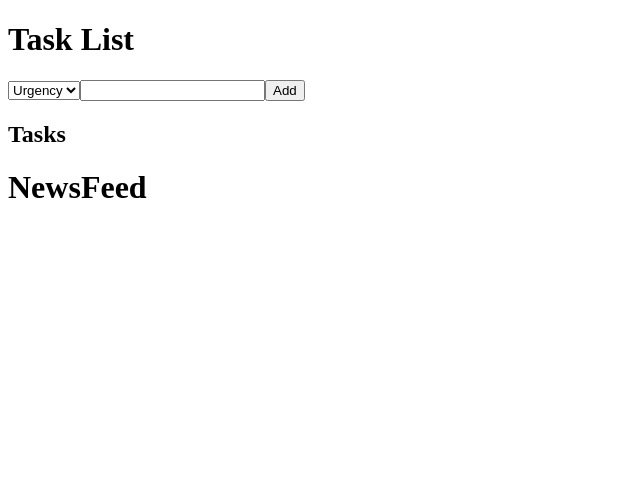
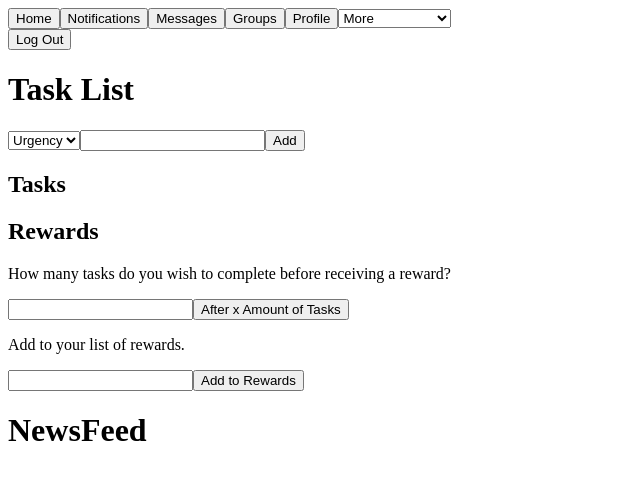
Before and after one commit to maidaxabdi/Task-List-Centered-Social-Media-Site, a Flask app: template Templates/mainfeed.html in a window 1280 px wide. Shown: the top 480 px of the page, without its empty margins (0-640 px from the left). Run offline with Flask 2, Linux system fonts and the light colour scheme; the template is opened without the code that fills it, so the values that code supplies are empty; some libraries are stand-ins or nearby versions.

Commit message:
Basic Functionality For Reward System Done

```diff
--- /dev/null
+++ b/Static/JS/settings.jsx
@@ -0,0 +1,30 @@
+// NO FUNCTIONALITY YET - IN PROGRESS
+
+function MainBar() {
+    // const [setting, setSetting] = React.useState("");
+    // function settingsInput()
+
+    // return
+    // }
+
+    //
+    return (
+        <React.Fragment>
+            <button> Home </button>
+            <button> Notifications </button>
+            <button> Messages </button>
+            <button> Groups </button>
+            <button> Profile </button>
+            <select>
+                <option defaultValue="home">More</option>
+                <option value="rewards">Rewards</option>
+                <option value="reminders">Reminders</option>
+                <option value="privacy">Privacy</option>
+                <option value="night mode">Night Mode</option>
+                <option value="delete account">Delete Account</option>
+            </select>
+        </React.Fragment>
+    )
+}
+
+ReactDOM.render(<MainBar />, document.getElementById('main'));
--- a/Static/JS/tasklist.jsx
+++ b/Static/JS/tasklist.jsx
@@ -1,3 +1,4 @@
+
 // OUTLINE FOR MAIN OUTPUT OF THE TASK
 function Task(props) {
     return (
@@ -51,7 +52,14 @@ function AddTheTask(props) {
  // IF USER COMPLETED TASK THEY CAN NOTIFY DATABASE SO WHEN THEIR LIST OF CURRENT TASKS PRINTS ON WEBSITE
  // THE USER WILL ONLY SEE CURRENTLY ACTIVE TASKS
 
+let tasksCompleted = 1;
+let amountSet;
+
  function TaskComplete(props) {
+    const [reward, setReward] = React.useState('');
+    const [amount, setAmount] = React.useState();
+    const [target, setTarget] = React.useState('begin');
+
     function deactivateTask() {
         fetch('/deactivate-task', {
             method: 'POST',
@@ -64,11 +72,39 @@ function AddTheTask(props) {
             const {completedTask} = jsonResponse;
             const {taskId: taskIdText, task: taskText, urgency: urgencyText, active: activeBoolean} = completedTask;
             props.endTask(taskIdText, taskText, urgencyText, activeBoolean);
+            tasksCompleted += 1;
         });
     });
     }
+
+    React.useEffect(() =>{
+        fetch('/random-reward')
+            .then(response => response.json())
+            .then(result => setReward(result.randomReward));
+    }, [target]);
+
+    React.useEffect(() =>{
+        let isMounted = true;
+        fetch('/amount')
+            .then(response => response.json())
+            .then(result => { if (isMounted) setAmount(result.tasksCompleted)});
+        return () => { isMounted = false };
+      }, []);
+
+    amountSet = amount;
+
+    function countCompleted() {
+        console.log(tasksCompleted)
+        console.log(amountSet)
+        if (tasksCompleted % amountSet == 0) {
+            setTarget('received');
+            alert(`Congratulations! You have earned: ${reward}`);
+        }
+    }
+
+
     return (
-        <button value={props.taskId} onClick={deactivateTask}>Check</button>
+        <button value={props.taskId} onClick={() => {{deactivateTask()}; {countCompleted()}}}>Check</button>
     );
  }
 
@@ -140,9 +176,9 @@ function AddTheTask(props) {
                 />
                 </div>
                 );
+
         }
-        }
-
+    }
     return (
         <React.Fragment>
             <AddTheTask addTask={addTask}/>
@@ -154,3 +190,68 @@ function AddTheTask(props) {
 
 
 ReactDOM.render(<TaskList />, document.getElementById('taskList'));
+
+function ListRewards() {
+    const [reward, setReward] = React.useState([])
+    const [amount, setAmount] = React.useState([])
+
+    function createReward() {
+        fetch('/create-reward', {
+            method: 'POST',
+            headers: {
+                'Content-Type': 'application/json',
+            },
+          body: JSON.stringify({reward}),
+        }).then(response => {
+        response.json().then(jsonResponse => {
+        let randomReward = jsonResponse.rewardEarned;
+        console.log(randomReward);
+        });
+    });
+    }
+    function createAmount() {
+        if (!isNaN(+`${amount}`)) {
+            fetch('/create-amount', {
+                method: 'POST',
+                headers: {
+                    'Content-Type': 'application/json',
+                },
+            body: JSON.stringify({amount}),
+            }).then(response => {
+            response.json().then(jsonResponse => {
+            amountSet = jsonResponse.amountWantedDone;
+            console.log(amountSet);
+            });
+            });
+            }
+        else {
+            alert('Invalid: Input Needs to be a Number')
+        }
+}
+    return (
+        <React.Fragment>
+            <h2> Rewards </h2>
+
+            <p> How many tasks do you wish to complete before receiving a reward? </p>
+            <label htmlFor="amountInput"></label>
+            <input
+                value={amount}
+                onChange={(event) => setAmount(event.target.value)}
+                id="amountInput"
+            ></input>
+            <button onClick={createAmount}> After x Amount of Tasks </button>
+
+            <p> Add to your list of rewards. </p>
+            <label htmlFor="rewardInput"></label>
+            <input
+                value={reward}
+                onChange={(event) => setReward(event.target.value)}
+                id="rewardInput"
+            ></input>
+            <button onClick={createReward}> Add to Rewards </button>
+        </React.Fragment>
+
+    );
+}
+
+ReactDOM.render(<ListRewards />, document.getElementById('rewardsForm'));
--- a/Templates/base.html
+++ b/Templates/base.html
@@ -13,10 +13,21 @@
           {{ msg }}
         </p>
       {% endfor %}
+      <div id="main"></div>
+      <form action="/log-out" method="POST">
+      <button submit="submit"> Log Out </button>
+      </form>
+      <h1> Task List </h1>
+      <div id="taskList"></div>
+
+      <div id="rewardsForm"></div>
         {% block body %}
         {% endblock %}
 
         {% block js %}
+        <script src="https://cdn.jsdelivr.net/npm/bootstrap@5.0.2/dist/js/bootstrap.bundle.min.js" integrity="sha384-MrcW6ZMFYlzcLA8Nl+NtUVF0sA7MsXsP1UyJoMp4YLEuNSfAP+JcXn/tWtIaxVXM" crossorigin="anonymous"></script>
+        <script src="/static/js/settings.jsx" type="text/jsx"></script>
+	      <script src="/static/js/tasklist.jsx" type="text/jsx"></script>
         {% endblock %}
     </body>
 </html>
--- a/Templates/mainfeed.html
+++ b/Templates/mainfeed.html
@@ -6,17 +6,9 @@
 
 
 
-<h1> Task List </h1>
-<div id="taskList"></div>
-
 <h1> NewsFeed</h1>
 
 
 
 
 {% endblock %}
-
-
-{% block js %}
-	<script src="/static/js/tasklist.jsx" type="text/jsx"></script>
-{% endblock %}
--- a/model.py
+++ b/model.py
@@ -28,6 +28,7 @@ class User(db.Model):
     password = db.Column(db.String(50), nullable = False)
     is_private = db.Column(db.Boolean)
     profile_picture = db.Column(db.String)
+    tasks_completed = db.Column(db.Integer)
     date_account_created = db.Column(db.DateTime)
 
     follows = db.relationship("User", secondary="following", primaryjoin=("User.user_id == Follow.user_id"), secondaryjoin=("User.user_id == Follow.follow_user_id"))
@@ -85,7 +86,6 @@ class Reward(db.Model):
                         primary_key=True)
     user_id = db.Column(db.Integer, db.ForeignKey("users.user_id"))
     reward = db.Column(db.String(140), nullable = False)
-    tasks_completed = db.Column(db.Integer, nullable = False)
 
     user_rewards = db.relationship("User", backref="rewards")
 
--- a/seed.py
+++ b/seed.py
@@ -35,8 +35,7 @@ for n in range(10):
     crud.create_task(user_id, task, urgency)
 
     reward = choice(choose_reward)
-    tasks_completed = randint(1, 100)
-    crud.create_reward(user_id, reward, tasks_completed)
+    crud.create_reward(user_id, reward)
 
     reminder = choice(reminder_choose)
     crud.create_reminder(user_id, reminder)
--- a/server.py
+++ b/server.py
@@ -52,11 +52,21 @@ def current_user():
 
     if user and user.password == password:
         session['current_user'] = user.email
-        return render_template ('mainfeed.html')
+        return redirect ('/home')
     elif user and user.password != password:
         flash('Password is incorrect! Please try again.')
     else:
         flash('User with that email does not exist. Please create an account.')
+    return redirect ('/')
+
+@app.route("/home")
+def visit_home():
+
+    return render_template ('mainfeed.html')
+
+@app.route("/log-out", methods=["POST"])
+def log_out():
+    session.pop('current_user')
 
     return redirect ('/')
 
@@ -116,6 +126,35 @@ def delete_task():
 
     return jsonify({"deletedTask" : task_deleted})
 
+@app.route("/create-reward",  methods=["POST"])
+def create_reward():
+    reward = request.get_json().get("reward")
+    user_id = crud.get_user_id(session['current_user'])
+    the_reward = crud.create_reward(user_id, reward)
+    createdReward = {
+        "reward": the_reward.reward,
+    }
+    return jsonify({"rewardCreated" : createdReward})
+
+@app.route("/random-reward")
+def random_reward():
+    user_id = crud.get_user_id(session['current_user'])
+    rewardEarned = crud.random_reward(user_id)
+    return jsonify({"randomReward" : rewardEarned})
+
+@app.route("/create-amount",  methods=["POST"])
+def create_amount():
+    amount = request.get_json().get("amount")
+    user_id = crud.get_user_id(session['current_user'])
+    crud.set_amount(user_id, amount)
+    return jsonify({"amountWantedDone" : amount})
+
+@app.route("/amount")
+def reward_when():
+    user_id = crud.get_user_id(session['current_user'])
+    number = crud.amount_reward(user_id)
+
+    return jsonify({"tasksCompleted" : number})
 
 if __name__ == "__main__":
     connect_to_db(app)
```
Also changed, not shown: Templates/homepage.html (+5 -5 lines), crud.py (+33 -5 lines).
